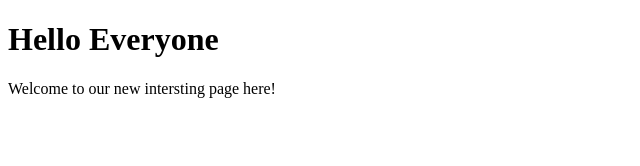
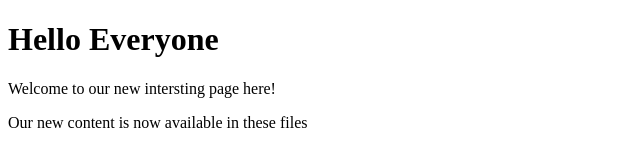
Before and after one commit to cynthia-stac/Git-Knowledge, a plain HTML site: page home.html in a window 1280 px wide. Shown: the whole page, without its empty margins (0-640 px from the left). Drawn offline with Linux system fonts and the light colour scheme.

Commit message:
New lines added to current page

```diff
--- a/home.html
+++ b/home.html
@@ -10,3 +10,5 @@
     <p>Welcome to our new intersting page here!</p>
 </body>
 </html>
+
+Our new content is now available in these files
```
